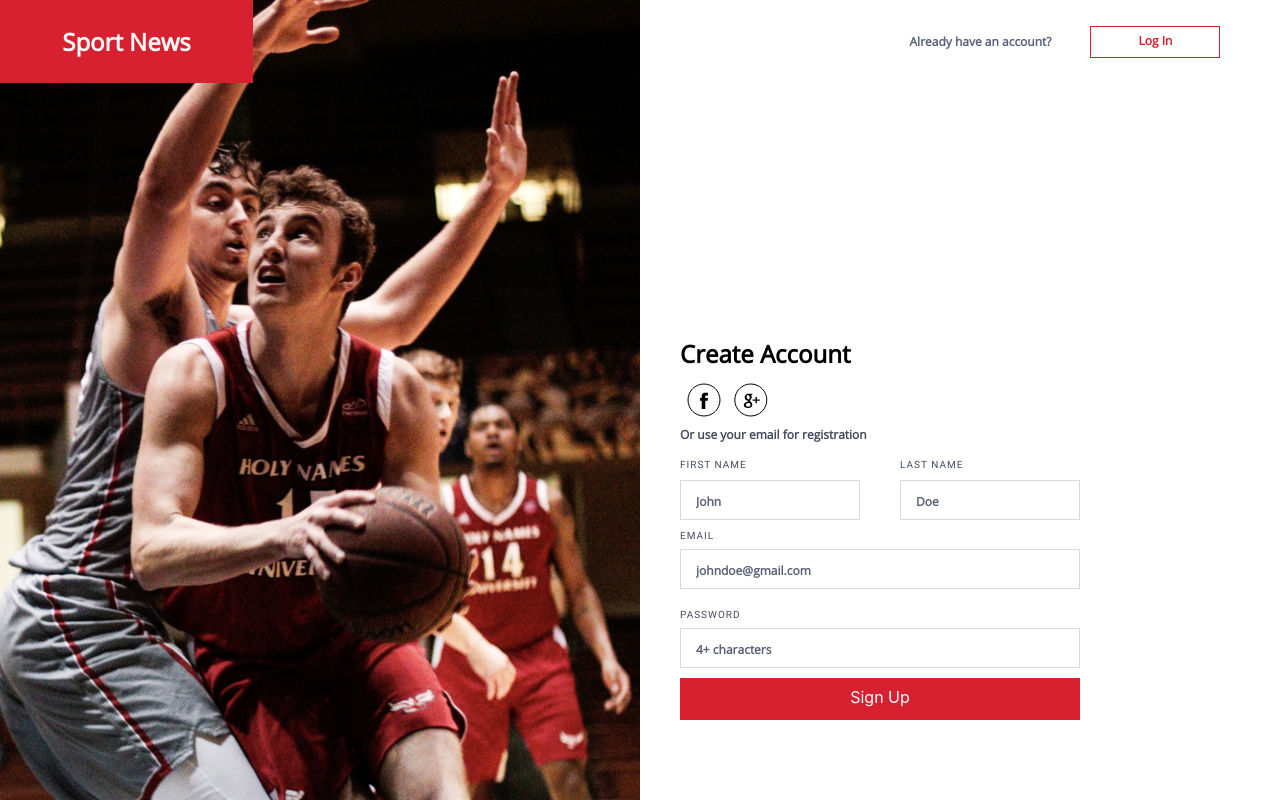
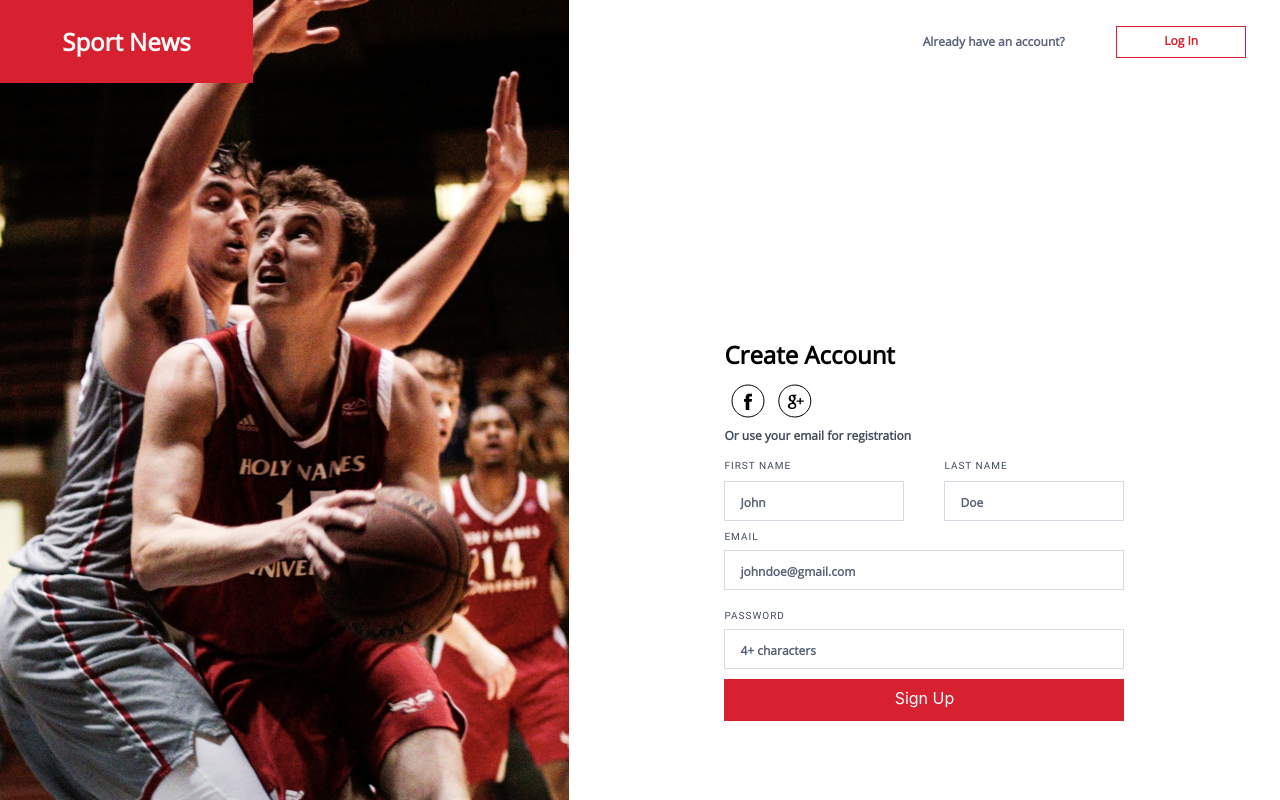
Before and after one commit to anna-kuzii/sport-news, a React (Create React App) app in the folder client/: page / in a window 1280 px wide. Shown: the top 800 px of the page. Built offline with nearby package versions, Linux system fonts and the light colour scheme.

Commit message:
PosAbsolute Removed

```diff
--- a/client/src/components/Register/index.jsx
+++ b/client/src/components/Register/index.jsx
@@ -3,17 +3,15 @@ import React from 'react';
 export const Register = () =>
         <div className="container-fluid">
             <div className="bg-img">
-            </div>
-            <div className="row-fluid">
                 <div className="logo-in-sign-up">
                     <h1>Sport News</h1>
                 </div>
+            </div>
+            <div className="create-account-form">
                 <div className="log-in">
                     <h3>Already have an account?</h3>
                     <a href="#" className="btn btn-primary login">Log In</a>
                 </div>
-            </div>
-            <div className="create-account-form">
                 <div className="create-account-elements">
                     <h2>Create Account</h2>
                     <a href="#" className="btn fb-icon"></a>
--- a/client/src/components/Register/style.scss
+++ b/client/src/components/Register/style.scss
@@ -1,45 +1,50 @@
 .container-fluid {
-  position: relative;
+  display: flex;
+  justify-content: flex-start;
+  align-items: center;
+  padding: 0;
   height: 1024px;
   background: $white;
-}
+
 
   .bg-img {
-  position: absolute;
     top: 0;
     left: 0;
     width: 640px;
     height: 1024px;
+    z-index: 1;
     background: url('../../assets/img/signup-bg.jpg');
-}
-
-.row-fluid {
-  width: 100%;
-  height: 83px;
-  margin: 0;
 
     .logo-in-sign-up {
-    position: absolute;
-    top: 0;
-    left: 0;
       width: 253px;
       height: 83px;
+      z-index: 2;
       text-align: center;
       background: $crimson;
 
       h1 {
-      margin: 29px 0;
+        margin: 0;
         font-family: Open Sans, serif;
         font-size: 1.5rem;
         font-style: normal;
         font-weight: 600;
-      line-height: 25px;
+        line-height: 83px;
         color: $rose-white;
       }
     }
+  }
+
+  .create-account-form {
+    right: 0;
+    bottom: 0;
+    display: flex;
+    flex-direction: column;
+    align-items: center;
+    justify-content: space-between;
+    width: 800px;
+    height: 1024px;
 
     .log-in {
-    position: absolute;
       top: 0;
       right: 0;
       display: flex;
@@ -47,6 +52,7 @@
       justify-content: space-around;
       width: 375px;
       height: 83px;
+      margin: 0 0 0 45%;
       text-align: center;
 
       h3 {
@@ -87,26 +93,12 @@
           background: $crimson;
         }
       }
-
-    .login {
-      margin: 0 55px 0 30px;
     }
-  }
-}
-
-.create-account-form {
-  position: absolute;
-  right: 0;
-  bottom: 0;
-  display: flex;
-  align-items: center;
-  justify-content: center;
-  width: 800px;
-  height: 941px;
 
     .create-account-elements {
       width: 400px;
       height: 440px;
+      margin-bottom: 35%;
 
       ::placeholder {
         font-family: Open Sans, serif;
@@ -265,3 +257,4 @@
       }
     }
   }
+}
```
Lines whose indentation alone changed are shown as unchanged.
